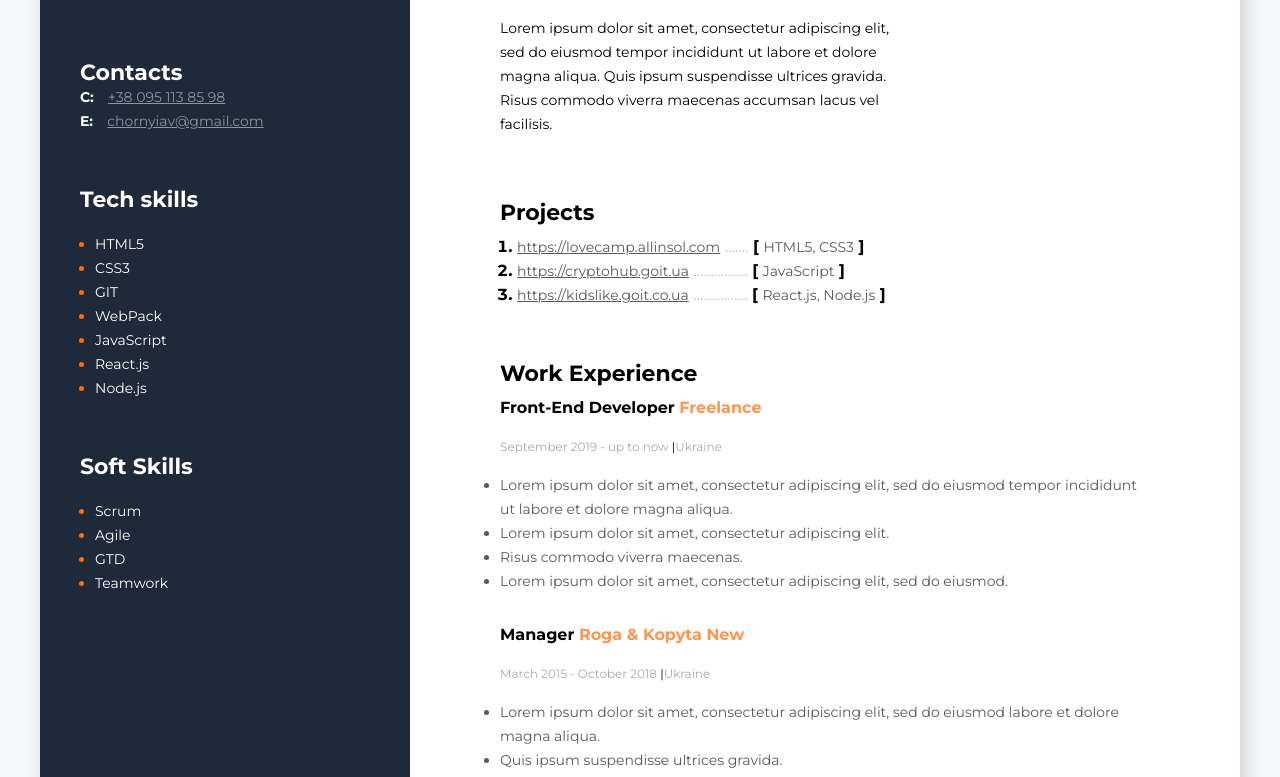
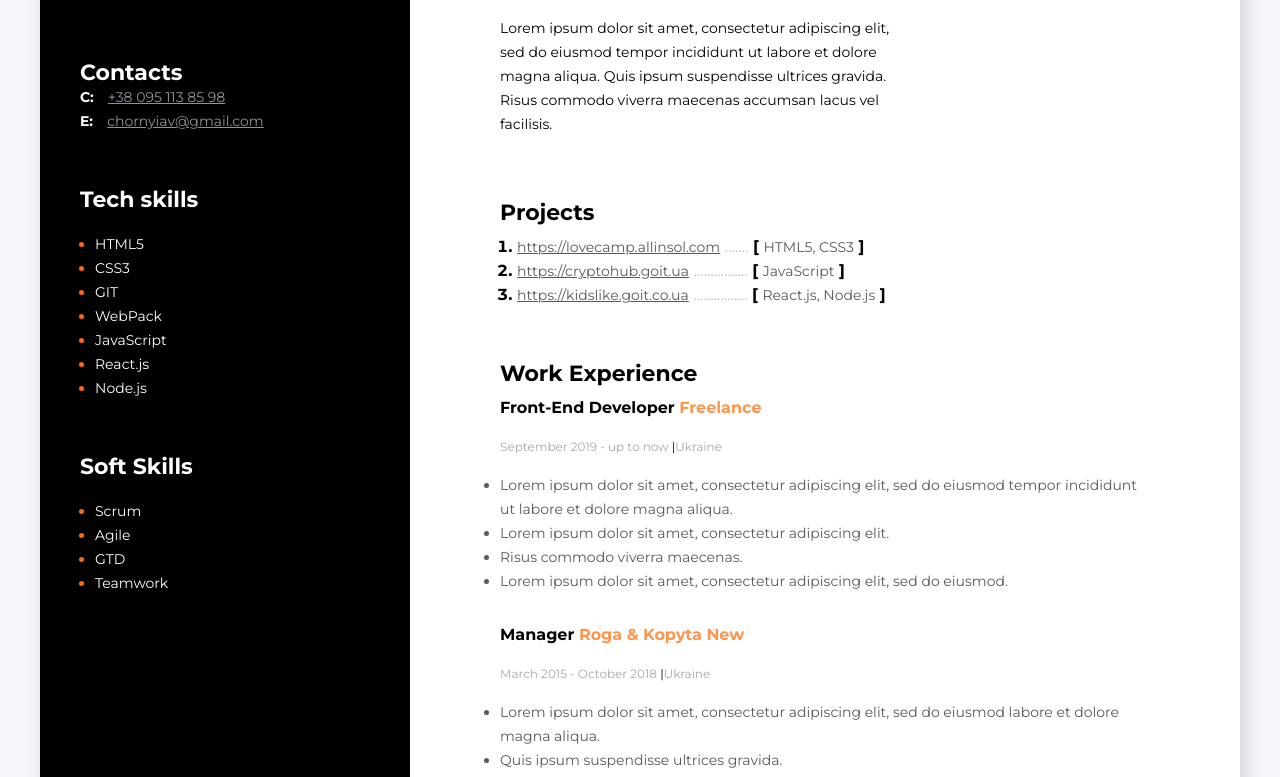
Before and after one commit to Vityokart/Git, a plain HTML site: page index.html in a window 1280 px wide. Shown: the part 294-1071 px from the top of the page. Drawn offline with Linux system fonts and the light colour scheme.

Commit message:
Изменил цвет сайдбара

```diff
--- a/css/style.css
+++ b/css/style.css
@@ -16,7 +16,7 @@ max-width: 1200px;
 margin: 0 auto;
 box-shadow: 5px 9px 20px rgba(0, 0, 0, 0.15);}
 
-.sidebar {background-color: #1e2939;
+.sidebar {background-color: #000;
     width: 370px;
 padding-top: 40px;
 padding-bottom: 40px;}
```
